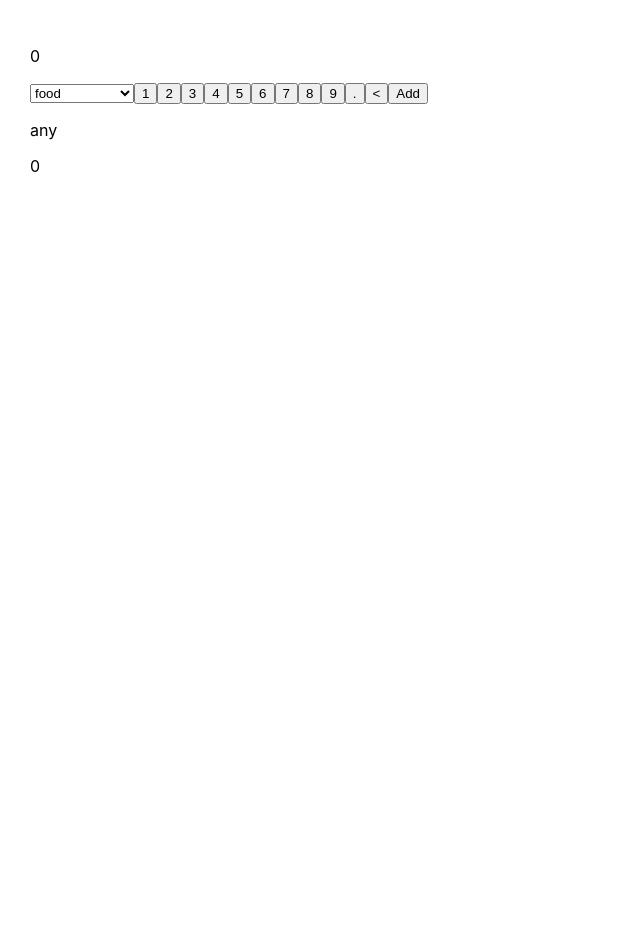
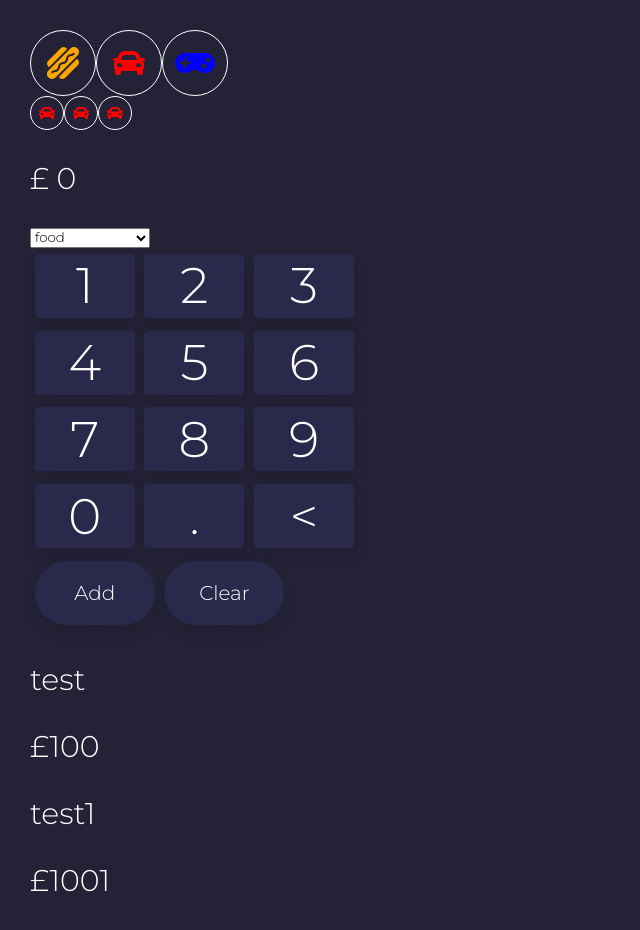
Before and after one commit to AidanKelly-CS/transaction-tracker, a React (Create React App) app: page / in a window 1280 px wide. Shown: the top 930 px of the page, without its empty margins (0-640 px from the left). Before the commit the page ends 800 px from the top, so only its background shows below. Built offline with nearby package versions, Linux system fonts and the light colour scheme.

Commit message:
added categories with icons

```diff
--- a/package.json
+++ b/package.json
@@ -3,6 +3,11 @@
   "version": "0.1.0",
   "private": true,
   "dependencies": {
+    "@fortawesome/fontawesome-svg-core": "^1.2.36",
+    "@fortawesome/free-brands-svg-icons": "^5.15.4",
+    "@fortawesome/free-regular-svg-icons": "^5.15.4",
+    "@fortawesome/free-solid-svg-icons": "^5.15.4",
+    "@fortawesome/react-fontawesome": "^0.1.15",
     "@testing-library/jest-dom": "^5.14.1",
     "@testing-library/react": "^11.2.7",
     "@testing-library/user-event": "^12.8.3",
--- a/src/App.css
+++ b/src/App.css
@@ -1,3 +1,101 @@
 body{
     padding: 30px;
+    background-color: #242236;
 }
+
+p{
+    font-size: 30px;
+    color:white;
+}
+
+*{
+    /* font-family: 'Montserrat', sans-serif; */
+
+    /* font-family: 'Noto Sans', sans-serif; */
+    font-family: 'Montserrat', sans-serif;
+    /* font-family: 'Roboto Mono', monospace; */
+}
+
+
+.control-button{
+    font-size: 20px;
+    padding: 2rem;
+    margin: 0.4rem 0.3rem 0.4rem 0.3rem;
+    display:inline-flex;
+    text-align: center;
+    flex-direction: column;
+    justify-content: center;
+    align-items: center;
+    background-color: #2a284b;
+    box-shadow: 0px 8px 15px rgba(0, 0, 0, 0.1);
+    border-radius: 500px;
+    height: 2.5rem;
+    width: 7.5rem;
+    color:white;
+    border: 0;
+}
+
+.control-button:active{
+    font-size:15px;
+    background-color: #4E2ECF;
+    transition: all .1s ease;
+}
+
+.calc-button{
+    font-size: 50px;
+    padding: 2rem;
+    margin: 0.4rem 0.3rem 0.4rem 0.3rem;
+    display:inline-flex;
+    text-align: center;
+    flex-direction: column;
+    justify-content: center;
+    align-items: center;
+    background-color: #2a284b;
+    border-color: white;
+    box-shadow: 0px 8px 15px rgba(0, 0, 0, 0.1);
+    border-radius: 5%;
+    height:50px;
+    width: 100px;
+    color:white;
+    border: 0;
+}
+
+.calc-button:active{
+    font-size:45px;
+    background-color: #4E2ECF;
+    transition: all .1s ease;
+}
+
+.flex-container {
+    display: flex;
+    flex-wrap: wrap;
+}
+
+
+
+/* background-color: #6d07cc; */
+/* background-color: #4E2ECF; */
+/* background-color: transparent; */
+/* background-color: #373258; */
+/* background-color: #585379; */
+/* background-color: #312f58; */
+
+/* button:active{
+    font-size: 45px;
+    padding: 2rem;
+    margin: 0.4rem 0.5rem 0.5rem 0.5rem;
+    display:inline-flex;
+    text-align: center;
+    flex-direction: column;
+    justify-content: center;
+    align-items: center;
+    background-color: #4E2ECF;
+    border-color: white;
+    box-shadow: 0px 8px 15px rgba(0, 0, 0, 0.1);
+    border-radius: 50%;
+    height:100px;
+    width: 100px;
+    color:white;
+    transition: all .1s ease;
+
+} */
--- a/src/App.js
+++ b/src/App.js
@@ -1,79 +1,28 @@
-import logo from './logo.svg';
 import './App.css';
-import Button from './Button';
-import React, {useState,useRef, useEffect} from 'react';
+import CreateTransaction from './CreateTransaction';
+import ViewTransactions from './ViewTransactions';
 
 function App() {
-
-  const [total, setTotal] = useState("0");
-  let category = useRef();
-  const [transaction, setTransaction] = useState({"total":"0", "category":"any"});
-
-  function updateTotal(e){
-    let buttonValue = e.target.value;
-
-    let [,pence] = total.split(".");
-
-    if(!pence || pence.length < 2){
-      setTotal(total === "0" ? buttonValue : total+buttonValue );
+  const transactions = [
+    {
+      "category":"test",
+      "total":"£100"
+    },
+    {
+      "category":"test1",
+      "total":"£1001"
     }
-
-  }
-
-  function addDecimal(e){
-    console.log(category);
-    let buttonValue = e.target.value;
-    if(buttonValue === "." && !total.includes(".") ){
-        setTotal(total + buttonValue);
-    }
-  }
-
-
-  function deleteChar(e){
-    if(total.length === 1){
-      setTotal("0");
-    }
-    else{
-      setTotal(total.substring(0,total.length-1));
-    }
-  }
-
-  function createTransaction(){
-    console.log(`transaction created with total of £${total}`);
-    setTransaction({...transaction,total: total });
-    setTotal("0");
-
-  }
-
-  function setCategory(e){
-    setTransaction({ ...transaction, category: e.target.value});
-  }
-
-
+  ]
   return (
     <>
-    <p>{total}</p>
-    <select onChange={setCategory}>
-      <option value="food">food</option>
-      <option value="clothes">clothes</option>
-      <option value="entertainment">entertainment</option>
-    </select>
 
-    <Button value={1} updateTotal={updateTotal}/>
-    <Button value={2} updateTotal={updateTotal}/>
-    <Button value={3} updateTotal={updateTotal}/>
-    <Button value={4} updateTotal={updateTotal}/>
-    <Button value={5} updateTotal={updateTotal}/>
-    <Button value={6} updateTotal={updateTotal}/>
-    <Button value={7} updateTotal={updateTotal}/>
-    <Button value={8} updateTotal={updateTotal}/>
-    <Button value={9} updateTotal={updateTotal}/>
-    <Button value={"."} updateTotal={addDecimal}/>
-    <button onClick={deleteChar}>&lt;</button>
-    <button onClick={createTransaction}>Add</button>
-
-    <p>{transaction.category}</p>
-    <p>{transaction.total}</p>
+    <style>
+    @import url('https://fonts.googleapis.com/css2?family=Roboto+Mono:wght@300&display=swap');
+    @import url('https://fonts.googleapis.com/css2?family=Noto+Sans&display=swap');
+    @import url('https://fonts.googleapis.com/css2?family=Montserrat:wght@300&family=Noto+Sans&display=swap');
+    </style>
+    <CreateTransaction/>
+    <ViewTransactions transactions={transactions}/>
     </>
   );
 }
--- a/src/Button.js
+++ b/src/Button.js
@@ -3,7 +3,7 @@ import React from 'react'
 export default function Button({value,updateTotal}) {
 
     return (
-        <button
+        <button class="calc-button"
             onClick={updateTotal}
             value={value}
         >
--- /dev/null
+++ b/src/CreateTransaction.js
@@ -0,0 +1,116 @@
+import './App.css';
+import Button from './Button';
+import React, {useState,useRef, useEffect} from 'react';
+import { FontAwesomeIcon } from '@fortawesome/react-fontawesome'
+import { faCar, faCoffee, faGamepad, faHotdog } from '@fortawesome/free-solid-svg-icons'
+import Category from './category/Category';
+
+
+export default function CreateTransaction() {
+    const currency = "£";
+    const [total, setTotal] = useState("0");
+    let category = useRef();
+    const [transaction, setTransaction] = useState({"total":"0", "category":"any"});
+
+    function updateTotal(e){
+      let buttonValue = e.target.value;
+
+      let [,pence] = total.split(".");
+
+      if(!pence || pence.length < 2){
+        setTotal(total === "0" ? buttonValue : total+buttonValue );
+      }
+
+    }
+
+    function addDecimal(e){
+      console.log(category);
+      let buttonValue = e.target.value;
+      if(buttonValue === "." && !total.includes(".") ){
+          setTotal(total + buttonValue);
+      }
+    }
+
+
+    function deleteChar(e){
+      if(total.length === 1){
+        setTotal("0");
+      }
+      else{
+        setTotal(total.substring(0,total.length-1));
+      }
+    }
+
+    function createTransaction(){
+      console.log(`transaction created with total of £${total}`);
+      setTransaction({...transaction,total: total });
+      setTotal("0");
+
+    }
+
+    function setCategory(e){
+      setTransaction({ ...transaction, category: e.target.value});
+    }
+
+    function clearTransaction(){
+      setTotal("0");
+    }
+
+
+    return (
+      <>
+
+
+      <div class="flex-container">
+      <Category icon={faHotdog} color={"orange"} type={"main"}/>
+      <Category icon={faCar} color={"red"} type={"main"}/>
+      <Category icon={faGamepad} color={"blue"} type={"main"}/>
+      </div>
+
+      <div class="flex-container">
+      <Category icon={faCar} color={"red"} type={"sub"}/>
+      <Category icon={faCar} color={"red"} type={"sub"}/>
+      <Category icon={faCar} color={"red"} type={"sub"}/>
+      </div>
+
+
+      <p>{currency} {total}</p>
+      <select onChange={setCategory}>
+        <option value="food">food</option>
+        <option value="clothes">clothes</option>
+        <option value="entertainment">entertainment</option>
+      </select>
+
+      <div class="flex-container">
+      <Button value={1} updateTotal={updateTotal}/>
+      <Button value={2} updateTotal={updateTotal}/>
+      <Button value={3} updateTotal={updateTotal}/>
+      </div>
+
+      <div class="flex-container">
+      <Button value={4} updateTotal={updateTotal}/>
+      <Button value={5} updateTotal={updateTotal}/>
+      <Button value={6} updateTotal={updateTotal}/>
+      </div>
+
+      <div class="flex-container">
+      <Button value={7} updateTotal={updateTotal}/>
+      <Button value={8} updateTotal={updateTotal}/>
+      <Button value={9} updateTotal={updateTotal}/>
+      </div>
+
+      <div class="flex-container">
+      <Button value={0} updateTotal={updateTotal}/>
+      <Button value={"."} updateTotal={addDecimal}/>
+      <Button value={"<"} updateTotal={deleteChar}/>
+      </div>
+
+      <button class="control-button" onClick={createTransaction}>Add</button>
+
+      <button class="control-button" onClick={clearTransaction}>Clear</button>
+
+      {/* <p>{transaction.category}</p>
+      <p>{transaction.total}</p> */}
+      </>
+    );
+}
--- /dev/null
+++ b/src/Transaction.js
@@ -0,0 +1,10 @@
+import React from 'react'
+
+export default function Transaction({category, total}) {
+    return (
+        <div>
+            <p>{category}</p>
+            <p>{total}</p>
+        </div>
+    );
+}
--- /dev/null
+++ b/src/ViewTransactions.js
@@ -0,0 +1,10 @@
+import React from 'react';
+import Transaction from './Transaction';
+
+export default function ViewTransactions({transactions}) {
+    return (
+        transactions.map(transaction => {
+            return <Transaction category={transaction.category} total={transaction.total}  />
+        })
+    );
+}
--- /dev/null
+++ b/src/category/Category.css
@@ -0,0 +1,27 @@
+.category{
+    display:inline-flex;
+    text-align: center;
+    flex-direction: column;
+    justify-content: center;
+    align-items: center;
+    width: 4rem;
+    height: 4rem;
+    border-radius: 50%;
+    border: 1px solid white;
+}
+
+.sub-category{
+    display:inline-flex;
+    text-align: center;
+    flex-direction: column;
+    justify-content: center;
+    align-items: center;
+    width: 2rem;
+    height: 2rem;
+    border-radius: 50%;
+    border: 1px solid white;
+}
+
+.category:hover, .sub-category:hover{
+    background-color: teal;
+}
--- /dev/null
+++ b/src/category/Category.js
@@ -0,0 +1,23 @@
+import { FontAwesomeIcon } from '@fortawesome/react-fontawesome'
+import './Category.css';
+
+export default function Category({icon, color, type}) {
+
+    function createCategory(type){
+        if(type === "sub"){
+            return (
+                <div class="sub-category">
+                    <FontAwesomeIcon icon={icon} color={color} size="1x"/>
+                </div>
+            );
+        }else{
+            return (
+                <div class="category">
+                    <FontAwesomeIcon icon={icon} color={color} size="2x"/>
+                </div>
+            );
+        }
+    }
+
+    return createCategory(type);
+}
```
Also changed, not shown: 1 other file (tests, documents, lock files or other folders).
